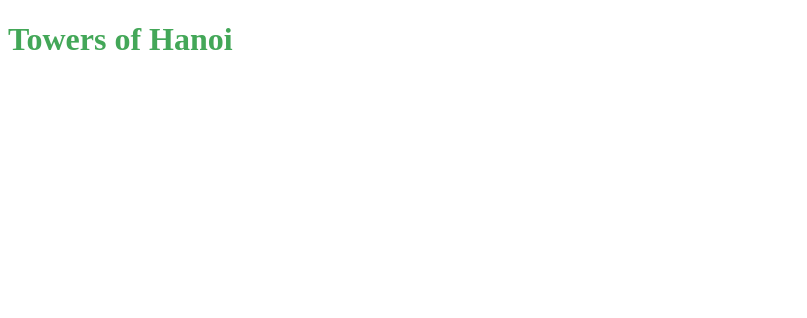
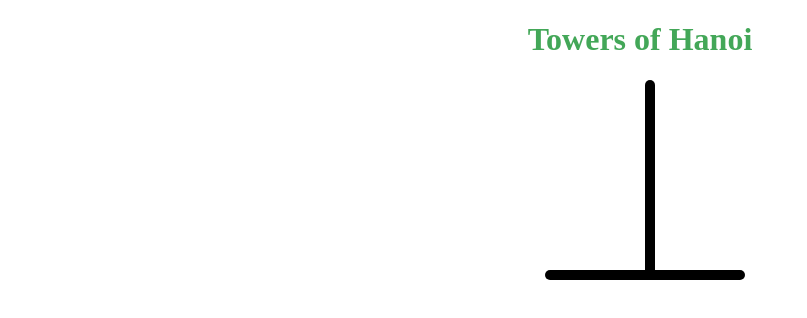
Before and after one commit to Chris-L-Tran/Towers-of-Hanoi, a plain HTML site: page index.html in a window 1280 px wide. Shown: the whole page, without its empty margins (0-807 px from the left). Drawn offline with Linux system fonts and the light colour scheme.

Commit message:
created first post

```diff
--- a/index.html
+++ b/index.html
@@ -8,6 +8,17 @@
     <link rel="stylesheet" href="style.css"</head>
 <body>
     <h1> Towers of Hanoi</h1>
-    <script type="text/javascript" src="script.js"></script>
+
+    <div class="post">
+        <div class="rod">
+
+        </div>
+        <div class="base">
+
+        </div>
+    </div>
+
+    <script type="text/javascript" src="script.js"> </script>
+
 </body>
 </html>
--- a/style.css
+++ b/style.css
@@ -1,3 +1,29 @@
 h1 {
     color: rgb(67, 167, 88);
+    text-align: center;
 }
+
+.rod{
+    width: 10px;
+    height: 200px;
+    background:black;
+    border-radius:50px;
+    position:relative;
+    left:110px;
+
+}
+.base{
+    width: 200px;
+    height: 10px;
+    background:black;
+    border-radius: 50px;
+
+}
+
+.post{
+    display: flex;
+    align-items:flex-end;
+    justify-content: center;
+
+
+}
```
